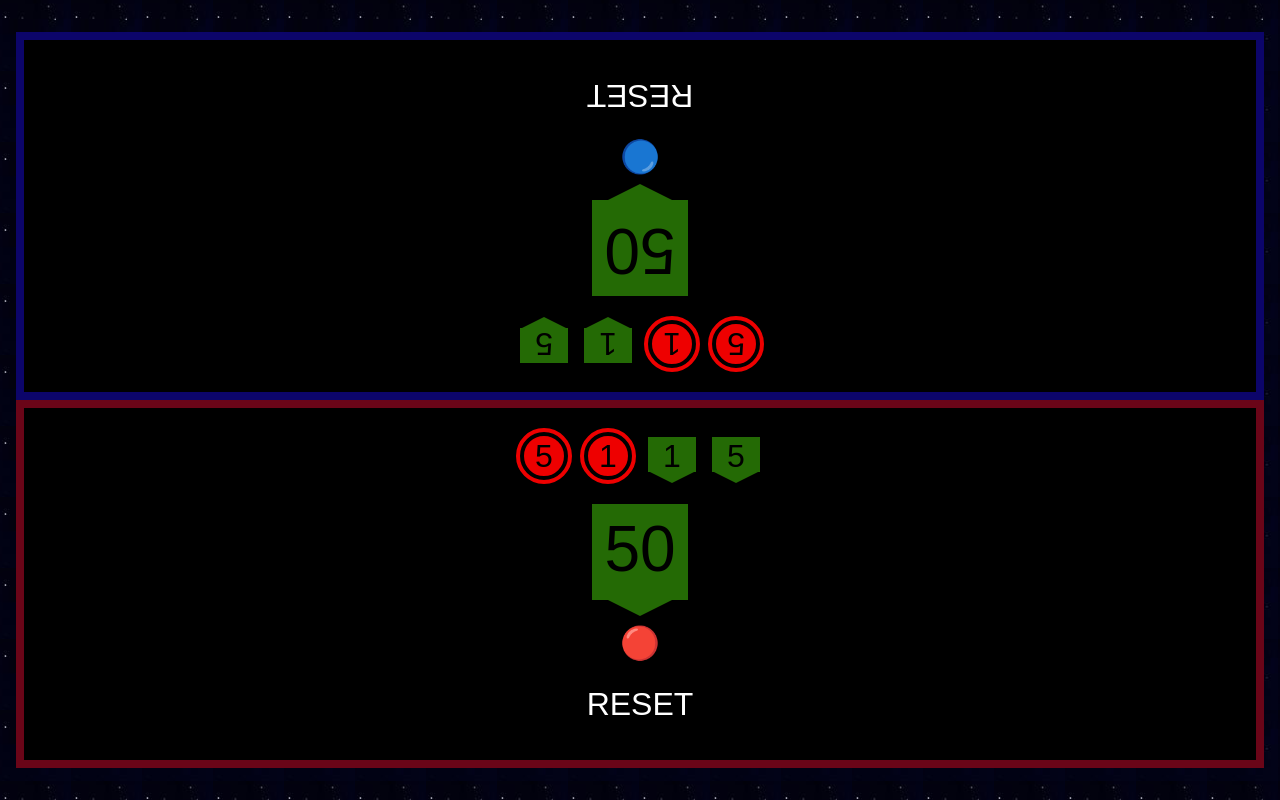
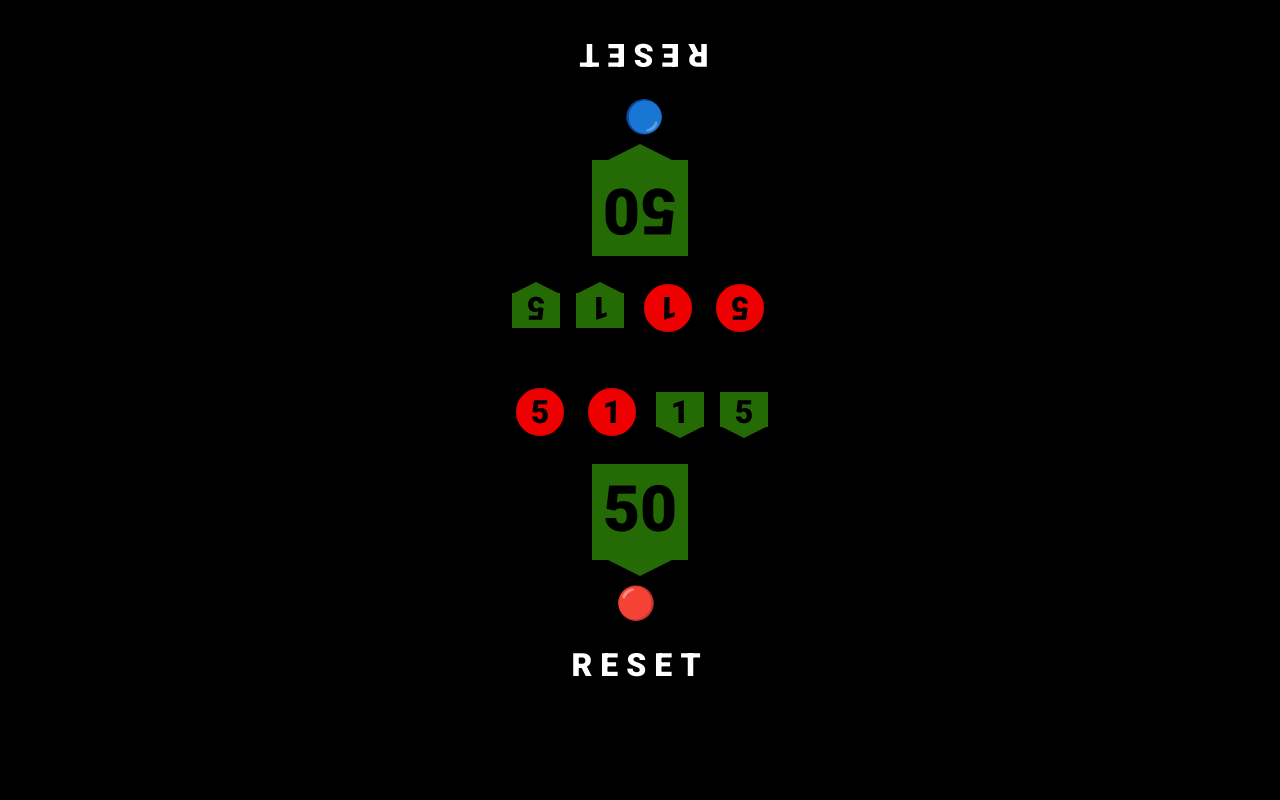
Before and after one commit to kattroll/star-realms-counter, a plain HTML site: page index.html in a window 1280 px wide. Drawn offline with nearby package versions, Linux system fonts and the light colour scheme.

Commit message:
Update index.html

```diff
--- a/index.html
+++ b/index.html
@@ -6,12 +6,11 @@
     <title>Unofficial Star Realms counter for 2 player</title>
     <style>
         body {
-            background: url("space.png") repeat;
+            background-color: #000000;
         }
 
         #root {
             color: white;
-            padding: 3vh 1vh 3vh 1vh;
             text-align: center;
             font-size: 4vh;
             cursor: context-menu;
@@ -20,10 +19,9 @@
         #player_1 {
             background-color: #000000;
             color: white;
-            border: 1vh solid #0c056a;
             padding: 2vh;
             text-align: center;
-            font-family: sans-serif;
+            font-family: 'Roboto', sans-serif;
             font-size: 4vh;
             height: 40vh;
             transform: rotate(180deg);
@@ -32,10 +30,9 @@
         #player_2 {
             background-color: #000000;
             color: white;
-            border: 1vh solid #6a0518;
             padding: 2vh;
             text-align: center;
-            font-family: sans-serif;
+            font-family: 'Roboto', sans-serif;
             font-size: 4vh;
             height: 40vh;
         }
@@ -43,7 +40,6 @@
 
         #shield {
             font-size: 8vh;
-            font-family: fantasy;
             color: #000000;
             width: 10vh;
             height: 10vh;
@@ -68,24 +64,23 @@
 
         #buttonminus {
             background-color: #ee0000;
-            border: none;
             color: #000000;
-            font-family: fantasy;
+            font-family: 'Roboto', sans-serif;
             padding: auto;
             margin: 1vh;
             border: 0.5vh solid #000000;
-            outline: 0.5vh solid #ee0000;
             text-align: center;
             font-size: 4vh;
-            width: 6vh;
-            height: 6vh;
-            border-radius: 50%
+            width: 7vh;
+            height: 7vh;
+            border-radius: 50%;
         }
+
 
         #buttonplus {
             background-color: #246a05;
             font-size: 4vh;
-            font-family: fantasy;
+            font-family: 'Roboto', sans-serif;
             color: #000000;
             border: 0vh;
             width: 6vh;
@@ -112,7 +107,7 @@
             background-color: #246a05;
             border: none;
             color: #000000;
-            font-family: fantasy;
+            font-family: 'Roboto', sans-serif;
             padding: auto;
             margin: 1vh;
             text-align: center;
@@ -125,7 +120,8 @@
         #alert {
             border: none;
             color: white;
-            font-family: fantasy;
+            font-family: 'Roboto', sans-serif;
+            letter-spacing: 1vh;
             padding: 1vh;
             margin: 1vh;
             text-align: center;
@@ -141,6 +137,7 @@
     <script crossorigin src="https://unpkg.com/react@17/umd/react.development.js"></script>
     <script crossorigin src="https://unpkg.com/react-dom@17/umd/react-dom.development.js"></script>
     <script src="https://cdnjs.cloudflare.com/ajax/libs/babel-standalone/6.26.0/babel.min.js"></script>
+    <link href="https://fonts.googleapis.com/css2?family=Roboto:wght@900&display=swap" rel="stylesheet">
 
     <script type="text/babel">
         function Counter() {
```
